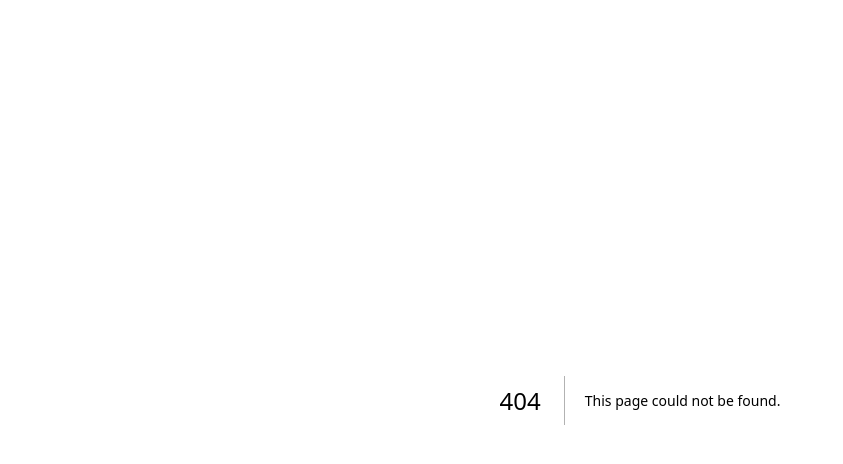
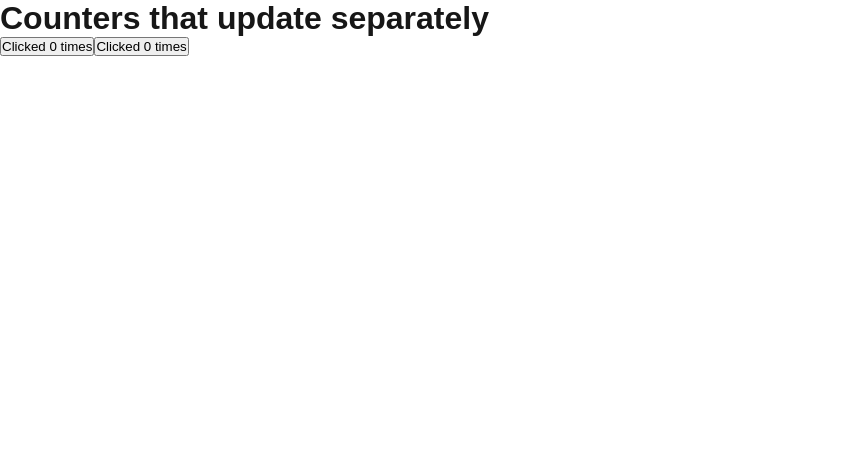
Before and after one commit to JenniferT9462/Next-Assignment-2, a Next.js app: page /sheep in a window 1280 px wide. Before the commit this address had no page. Shown: the top 464 px of the page, without its empty margins (0-843 px from the left). Built offline with nearby package versions, Linux system fonts and the light colour scheme.

Commit message:
Added sheep

```diff
--- /dev/null
+++ b/src/pages/sheep/index.js
@@ -0,0 +1,25 @@
+import { useState } from 'react';
+
+export default function MyApp() {
+  return (
+    <div>
+      <h1>Counters that update separately</h1>
+      <MyButton />
+      <MyButton />
+    </div>
+  );
+}
+
+function MyButton() {
+  const [count, setCount] = useState(0);
+
+  function handleClick() {
+    setCount(count + 1);
+  }
+
+  return (
+    <button onClick={handleClick}>
+      Clicked {count} times
+    </button>
+  );
+}
```
